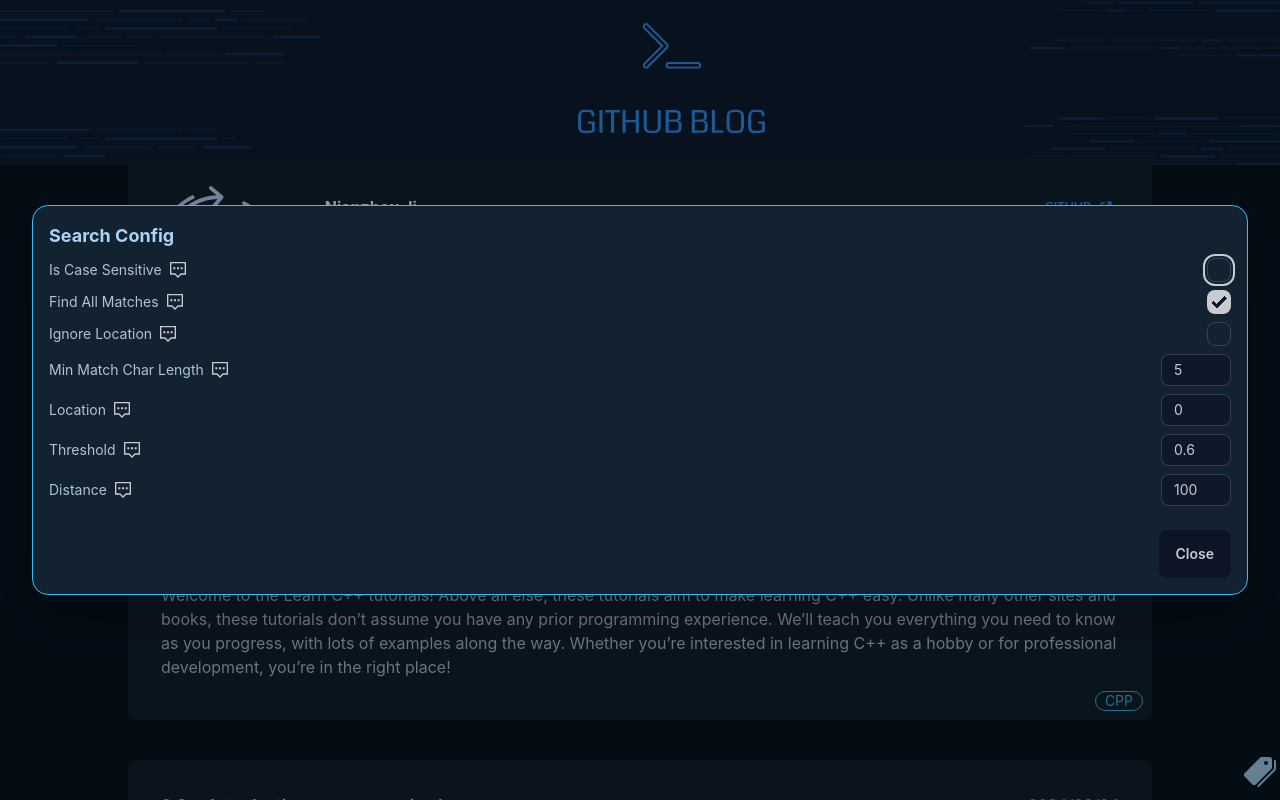
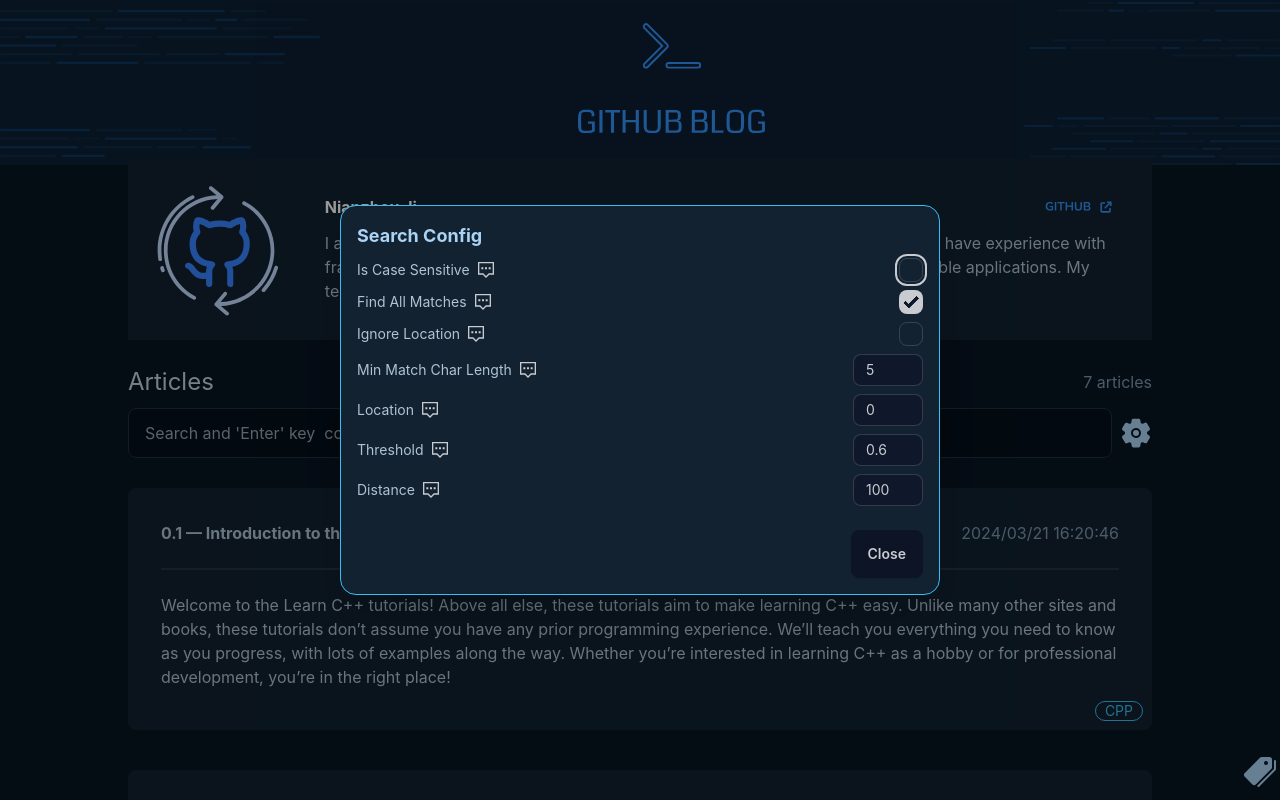
Before and after one commit to nianzhou-ji/github-blog-dev, a React (Create React App) app: page / in a window 1280 px wide. Both pictures are taken after a click on the icon 1136 px from the left and 422 px from the top of the page. Built offline with nearby package versions, Linux system fonts and the light colour scheme.

Commit message:
DEV :界面微调

```diff
--- a/src/App.js
+++ b/src/App.js
@@ -192,10 +192,10 @@
             </div>
 
 
-            <div style={{marginTop: profileContainerSize.height}}
-                 className={`${commonStore.viewArticle ? 'hidden' : null}   w-[80%]`}>
+            <div style={{marginTop: profileContainerSize.height+20}}
+                 className={`${commonStore.viewArticle ? 'hidden' : null}   w-[80%]  `}>
 
-                <div className='flex  justify-between'>
+                <div className='flex  justify-between items-center'>
                     <p className='text-2xl text-[#C4D5E3]'>Articles</p>
                     <p className='text-[#7C97B1]'>{commonStore.getFilterArticles()?.length} articles</p>
                 </div>
--- a/src/components/searchComp/searchComp.jsx
+++ b/src/components/searchComp/searchComp.jsx
@@ -15,17 +15,17 @@
     return (
 
 
-        <div className='mt-[20px] relative'>
+        <div className='mt-[10px] relative'>
             <ModalContainerComp>
                 <dialog id="modalSearchConfig" className="modal  ">
-                    <div className="modal-box  p-[16px]  w-[95vw] max-w-[95vw] border border-[#38BDF8] bg-[#122231] ">
+                    <div className="modal-box  p-[16px]  w-[95vw] max-w-[600px] border border-[#38BDF8] bg-[#122231] ">
                         <h3 className="font-bold text-lg text-[#AAD3F5]">Search Config</h3>
 
                         <div className="form-control mt-2">
                             <div className="flex justify-between">
                                 <div className='flex items-center'>
                                     <span className="label-text  text-[#AFC3D3]">Is Case Sensitive</span>
-                                    <div className='tooltip tooltip-bottom'
+                                    <div className='tooltip tooltip-right'
                                          data-tip={'Indicates whether comparisons should be case sensitive.'}>
                                         <TooltipIcon size={16} className='ml-2'/>
                                     </div>
@@ -47,7 +47,7 @@
                             <div className="flex justify-between">
                                 <div className='flex items-center'>
                                     <span className="label-text  text-[#AFC3D3]">Find All Matches</span>
-                                    <div className='tooltip tooltip-bottom'
+                                    <div className='tooltip tooltip-right'
                                          data-tip={'When true, the matching function will continue to the end of a search pattern even if a perfect match has already been located in the string.'}>
                                         <TooltipIcon size={16} className='ml-2'/>
                                     </div>
@@ -91,7 +91,7 @@
 
                                 <div className='flex items-center'>
                                     <span className="label-text  text-[#AFC3D3]">Min Match Char Length</span>
-                                    <div className='tooltip tooltip-bottom'
+                                    <div className='tooltip tooltip-right'
                                          data-tip={'Only the matches whose length exceeds this value will be returned. (For instance, if you want to ignore single character matches in the result, set it to 2)'}>
                                         <TooltipIcon size={16} className='ml-2'/>
                                     </div>
@@ -194,7 +194,7 @@
             <div className='flex justify-between items-center'>
                 <input type="text"
                        className=" pl-4 text-white w-full h-[50px]  bg-[#040F1A]    rounded-[8px] border border-[#1D3041] focus:border-[#38BDF8]   focus:outline-none"
-                       placeholder="Search, enter confirm..."
+                       placeholder="Search and 'Enter' key  confirm."
                        onKeyDown={async e => {
                            if (e.key === 'Enter') {
                                if (commonStore.searchEngineConfig.searchedText.length === 0) return
```
